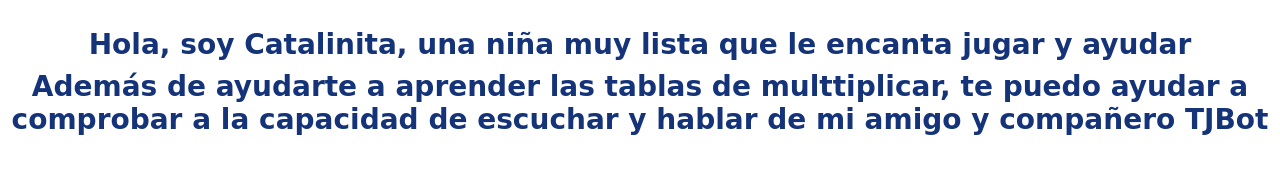
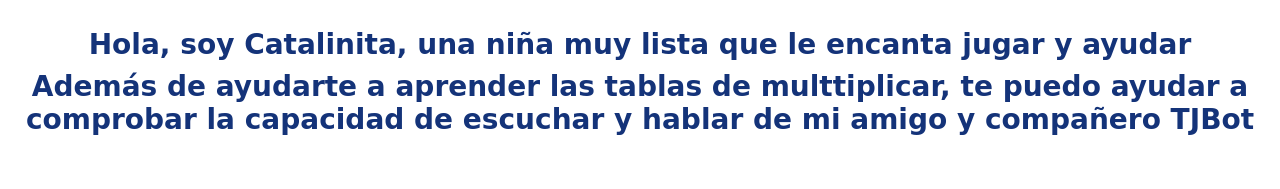
Before and after one commit to watsonvaclase/Catalinita, a plain HTML site: page index.html in a window 1280 px wide. Shown: the part 562-751 px from the top of the page. Drawn offline with Linux system fonts and the light colour scheme; a web font is replaced by a local one.

Commit message:
Update index.html

```diff
--- a/index.html
+++ b/index.html
@@ -80,7 +80,7 @@
          <br>
             <h3 class="wow fadeInUp">Hola, soy Catalinita, una niña muy lista que le encanta jugar y ayudar</h3>
              <h3 class="wow fadeInUp">Además de ayudarte a aprender las tablas de multtiplicar,
-               te puedo ayudar a comprobar a la capacidad de escuchar y hablar de mi amigo y compañero TJBot</h3>
+               te puedo ayudar a comprobar la capacidad de escuchar y hablar de mi amigo y compañero TJBot</h3>
             <br>
             <p class="fadeInUp wow" data-wow-delay="0.2s"></p>
             <div class="row">
```
